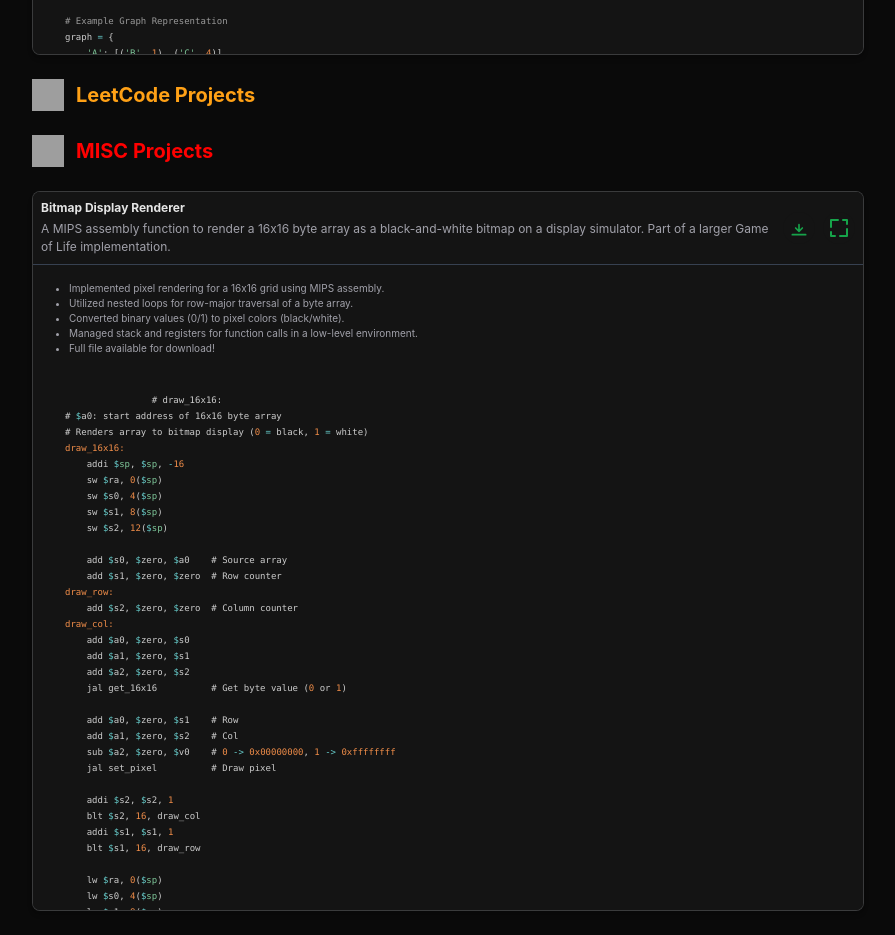
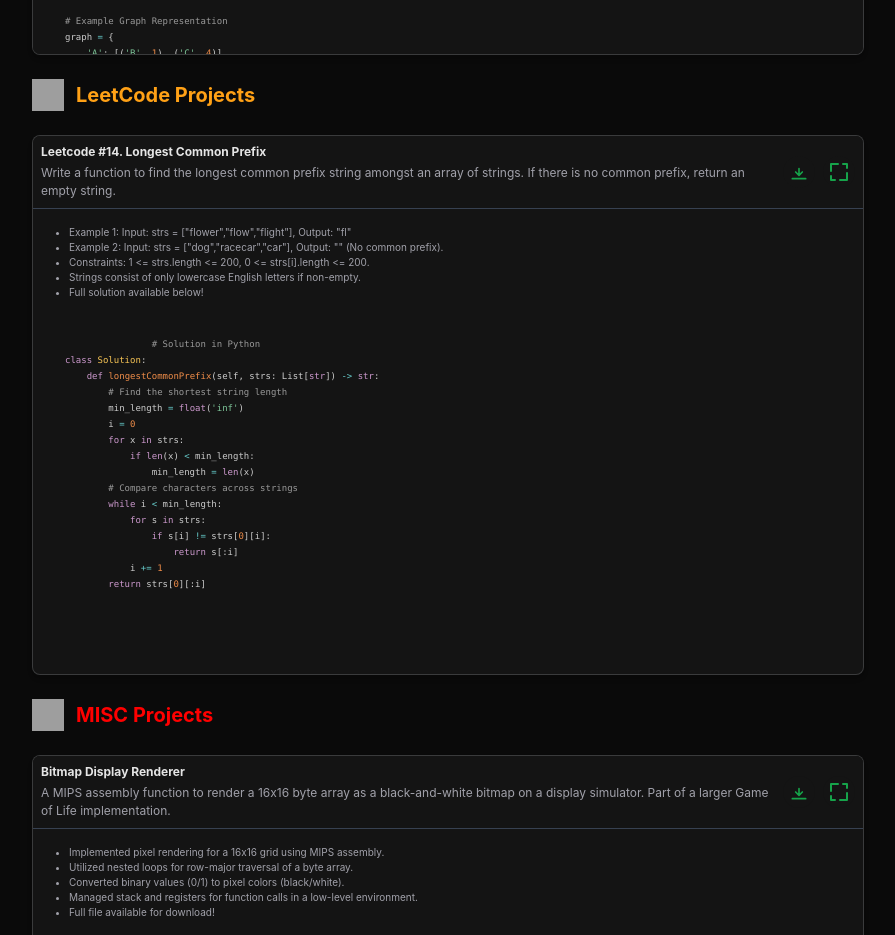
Before and after one commit to naumgh/my-portfolio, a SvelteKit app: page /projects in a window 1280 px wide. Shown: the part 3220-4155 px from the top of the page, without its empty margins (192-1087 px from the left). Built offline with nearby package versions, Linux system fonts and the light colour scheme; grey boxes are pictures that could not be loaded.

Commit message:
adding leetcode work (yes i push to main im insane

```diff
--- a/src/routes/projects/+page.svelte
+++ b/src/routes/projects/+page.svelte
@@ -258,6 +258,37 @@
     titleColor="#FFA116"
     />
 
+    <ProjectCard
+    id="leetcode-14"
+    title="Leetcode #14. Longest Common Prefix"
+    description="Write a function to find the longest common prefix string amongst an array of strings. If there is no common prefix, return an empty string."
+    highlights={[
+        "Example 1: Input: strs = [\"flower\",\"flow\",\"flight\"], Output: \"fl\"",
+        "Example 2: Input: strs = [\"dog\",\"racecar\",\"car\"], Output: \"\" (No common prefix).",
+        "Constraints: 1 <= strs.length <= 200, 0 <= strs[i].length <= 200.",
+        "Strings consist of only lowercase English letters if non-empty.",
+        "Full solution available below!"
+    ]}
+    codeSnippet={`# Solution in Python
+class Solution:
+    def longestCommonPrefix(self, strs: List[str]) -> str:
+        # Find the shortest string length
+        min_length = float('inf')
+        i = 0
+        for x in strs:
+            if len(x) < min_length:
+                min_length = len(x)
+        # Compare characters across strings
+        while i < min_length:
+            for s in strs:
+                if s[i] != strs[0][i]:
+                    return s[:i]
+            i += 1
+        return strs[0][:i]
+`}
+    downloadLink="https://leetcode.com/problems/longest-common-prefix/"
+    codeType="python"
+/>
 
     <ProjectHeader
     title="MISC Projects"
```
